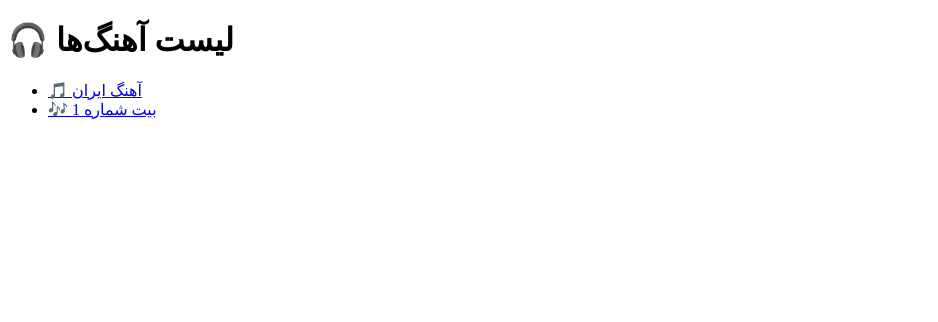
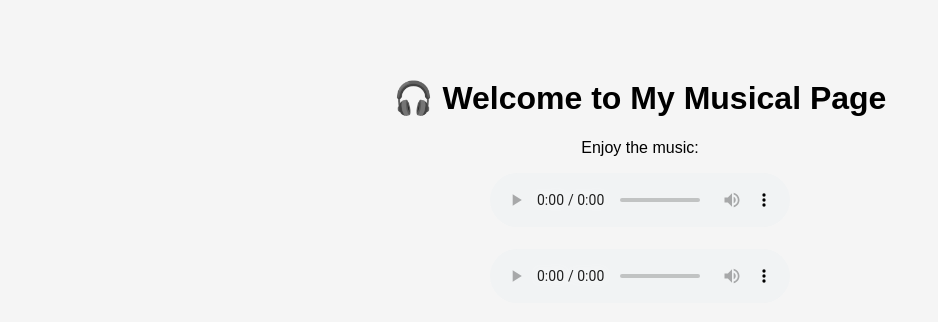
Before and after one commit to musicupload/Musical-, a plain HTML site: page index.html in a window 1280 px wide. Shown: the whole page, without its empty margins (0-938 px from the left). Drawn offline with Linux system fonts and the light colour scheme.

Commit message:
index.html

```diff
--- a/index.html
+++ b/index.html
@@ -1,14 +1,26 @@
 <!DOCTYPE html>
-<html>
+<html lang="en">
 <head>
-  <meta charset="UTF-8">
-  <title>My MTA Music</title>
+  <meta charset="UTF-8" />
+  <meta name="viewport" content="width=device-width, initial-scale=1.0" />
+  <title>🎵 Musical Player</title>
 </head>
-<body>
-  <h1>🎧 لیست آهنگ‌ها</h1>
-  <ul>
-    <li><a href="iran.mp3">🎵 آهنگ ایران</a></li>
-    <li><a href="beat1.mp3">🎶 بیت شماره 1</a></li>
-  </ul>
+<body style="text-align: center; font-family: sans-serif; padding-top: 50px; background-color: #f5f5f5;">
+
+  <h1>🎧 Welcome to My Musical Page</h1>
+  <p>Enjoy the music:</p>
+
+  <audio controls>
+    <source src="iran.mp3" type="audio/mpeg">
+    Your browser does not support the audio element.
+  </audio>
+
+  <br><br>
+
+  <audio controls>
+    <source src="index.mp3" type="audio/mpeg">
+    Your browser does not support the audio element.
+  </audio>
+
 </body>
 </html>
```
